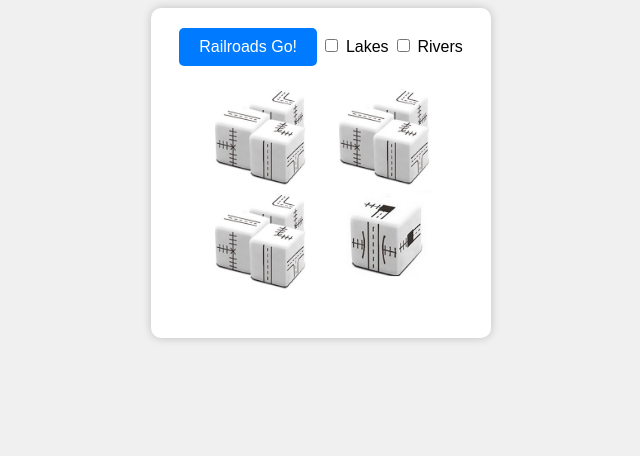
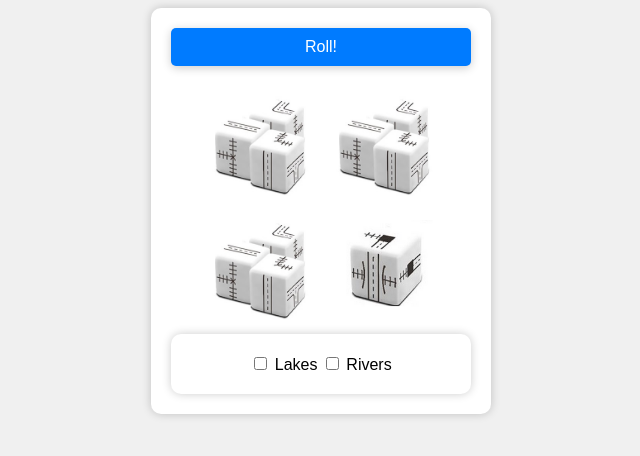
Before and after one commit to minitree/minitree.github.io, a plain HTML site: page index.html in a window 1280 px wide. Shown: the whole page, without its empty margins (319-959 px from the left). Drawn offline with Linux system fonts and the light colour scheme.

Commit message:
better layout

```diff
--- a/index.html
+++ b/index.html
@@ -8,9 +8,10 @@
 </head>
 <body>
     <div class="container">
-        <button id="rollButton">Railroads Go!</button>
-        <input type="checkbox" id="enableExtraDiceLakes"> Lakes
-        <input type="checkbox" id="enableExtraDiceRivers"> Rivers
+    <div class="roll-container">
+        <button id="rollButton">Roll!</button>
+    </div>
+    <div class="dice-container">
         <div class="dice">
             <img id="dieImage1" src="images/allroutes.jpg" alt="Die 1">
             <img id="dieImage2" src="images/allroutes.jpg" alt="Die 2">
@@ -21,7 +22,11 @@
             <img id="dieImage7" src="images/allrivers.jpg" alt="Die 7" style="display: none;">
             <img id="dieImage8" src="images/allrivers.jpg" alt="Die 8" style="display: none;">
         </div>
-        <p id="result"></p>
+    </div>
+    <div class="side-container">
+        <input type="checkbox" id="enableExtraDiceLakes"> Lakes
+        <input type="checkbox" id="enableExtraDiceRivers"> Rivers
+    </div>
     </div>
     <script src="script.js"></script>
 </body>
--- a/styles.css
+++ b/styles.css
@@ -5,6 +5,14 @@ body {
 }
 
 .container {
+  background-color: #fff;
+  padding: 20px;
+  border-radius: 10px;
+  box-shadow: 0px 0px 10px rgba(0, 0, 0, 0.2);
+  max-width: 300px;
+  margin: 0 auto;
+}
+.side-container {
   background-color: #fff;
   padding: 20px;
   border-radius: 10px;
@@ -24,7 +32,9 @@ button {
   padding: 10px 20px;
   cursor: pointer;
   border-radius: 5px;
+  box-shadow: 0px 2px 10px rgba(0, 0, 0, 0.2);
   font-size: 16px;
+  width: 100%;
 }
 
 button:hover {
@@ -47,7 +57,7 @@ button:hover {
   display: inline-block; /* Display dice images in a horizontal line */
   width: 100px;
   height: 100px;
-  margin: 0 10px; /* Add some spacing between dice images */
+  margin: 10px 10px; /* Add some spacing between dice images */
 }
 
 #result {
```
